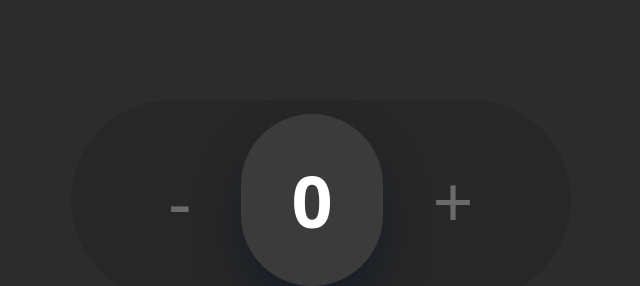
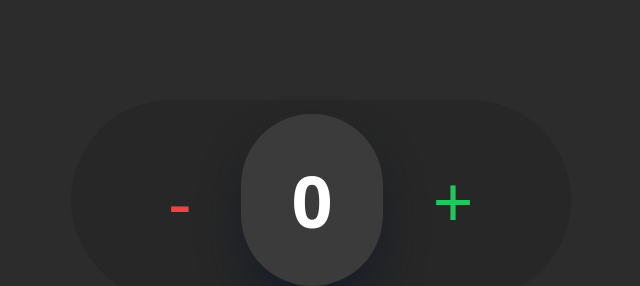
Before and after one commit to qozeemope/counter-app, a React (Create React App) app: page / in a window 1280 px wide. Shown: the top 286 px of the page, without its empty margins (319-959 px from the left). Built offline with nearby package versions, Linux system fonts and the light colour scheme.

Commit message:
new: corrected some css

```diff
--- a/src/App.js
+++ b/src/App.js
@@ -7,9 +7,9 @@ function reducer(state, action) {
     case "increment":
       return { count: state.count + 1 };
     case "decrement":
-      return { count: state.count - 1 };
-    // case "changeValue":
-    //   return { ...state, [action.field]: action.value };
+      return { count: state.count !== 0 ? state.count - 1 : (state.count = 0) };
+    case "changeValue":
+      return { ...state, [action.field]: action.value };
     case "reset":
       return initialState;
     default:
@@ -30,17 +30,18 @@ export default function App() {
   //   setInputValues({ [name]: value });
   // };
 
-  function handleChange(event) {
-    const setValue = event.target.value;
-    return setValue;
-  }
+  // function handleChange(event) {
+  //   const setValue = event.target.value;
+  //   return setValue;
+  // }
 
   return (
     <div className="bg-[#2c2c2c] h-screen flex flex-col items-center  md:p-[100px] p-[20px] w-full">
       <div className="md:p-[80px] p-[20px] flex md:gap-[50px] gap-[20px] justify-center  items-center md:w-[500px] w-[200px] h-[100px] md:h-[200px]  mx-auto bg-[#272727] rounded-full">
+        {/* text-[#ffffff50] */}
         <button
           onClick={() => dispatch({ type: "decrement" })}
-          className="text-[#ffffff50] md:text-7xl text-3xl"
+          className="text-red-500 md:text-7xl text-3xl"
         >
           -
         </button>
@@ -49,18 +50,19 @@ export default function App() {
           {state.count}
         </h1>
 
+        {/* text-[#ffffff50]  */}
         <button
           onClick={() => dispatch({ type: "increment" })}
-          className="text-[#ffffff50] md:text-7xl text-3xl"
+          className="text-green-500 md:text-7xl text-3xl"
         >
           +
         </button>
       </div>
-      <form method="POST" action="">
+      <form>
         <input
           placeholder="Enter value"
           type="number"
-          onChange={handleChange}
+          onChange={(e) => dispatch({ type: "changeValue" })}
           className="mt-[20px] rounded-lg md:px-[20px] px-[10px] md:py-[5px] py-[2px] bg-[#3b3b3b] border-none text-white"
         />
         <button className="bg-[#ffffff50] md:px-[30px] px-[15px] md:py-[5px] py-[2px] md:mt-[20px] mt-[10px] text-white rounded-lg md:ml-[20px] ml-[10px]">
```
